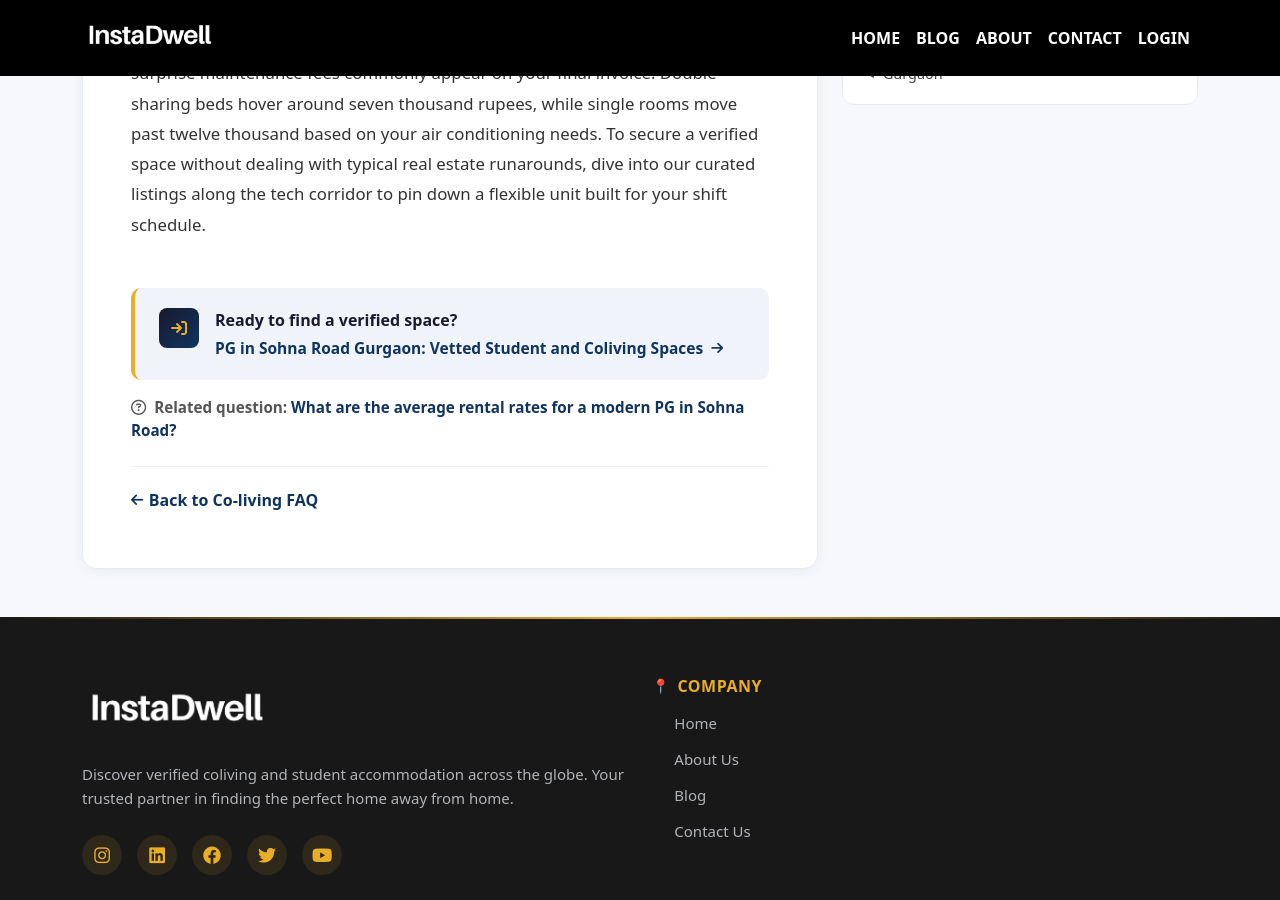
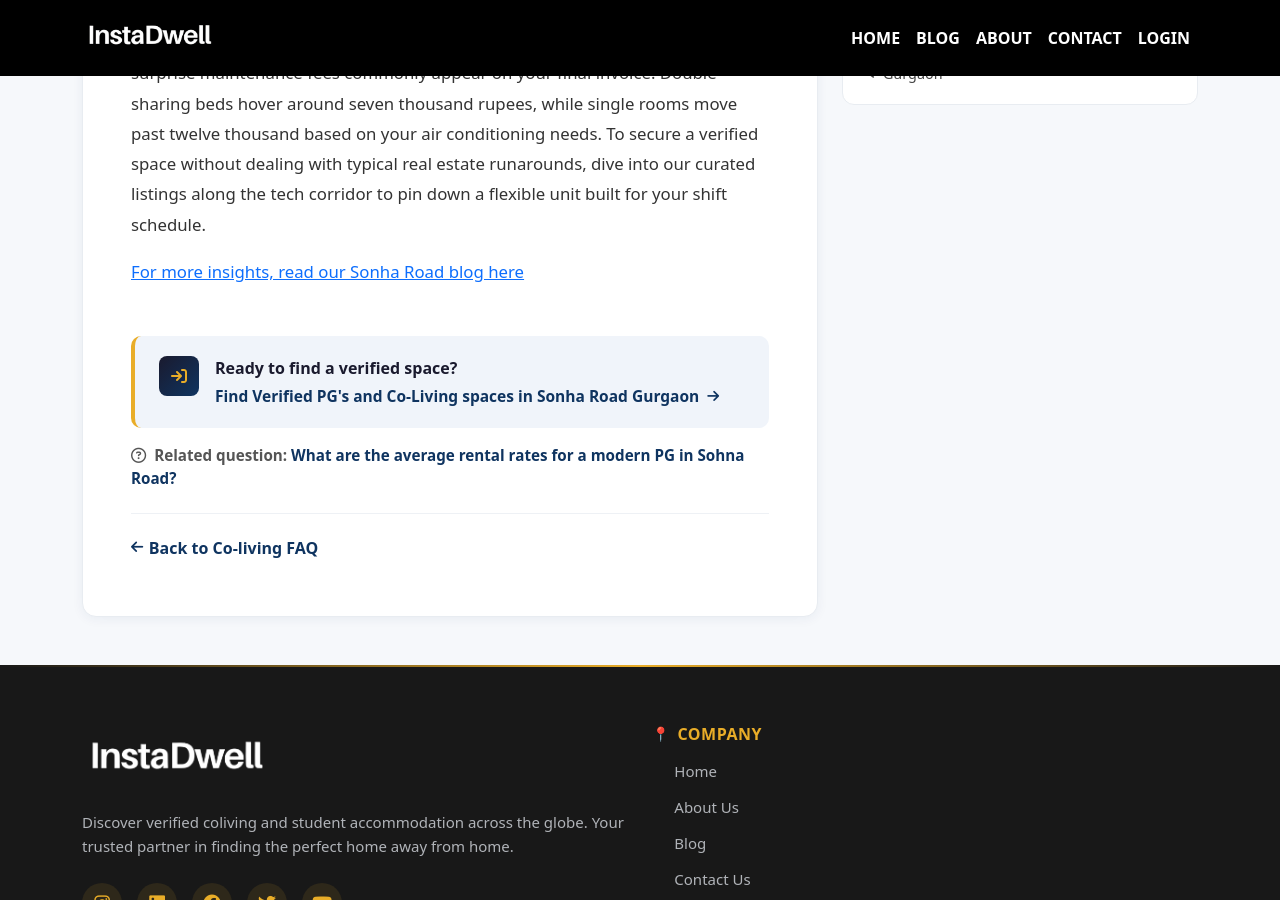
Before and after one commit to instadw/instadwell-blog, a Jekyll site: the page built from _coliving_faq/how-can-you-locate-a-premium-pg-in-sohna-road-gurgaon-without-brokerage.md, in a window 1280 px wide and 900 px high, scrolled down 682 px. Built offline with Jekyll 4.4.1, drawn with Linux system fonts in a browser that asks for light colours.

Commit message:
Update how-can-you-locate-a-premium-pg-in-sohna-road-gurgaon-without-brokerage.md

```diff
--- a/_coliving_faq/how-can-you-locate-a-premium-pg-in-sohna-road-gurgaon-without-brokerage.md
+++ b/_coliving_faq/how-can-you-locate-a-premium-pg-in-sohna-road-gurgaon-without-brokerage.md
@@ -6,8 +6,8 @@ category: "Gurgaon"
 order: 1
 author: Sanchit
 date: 2026-05-21T11:00:00.000+05:30
-money_page_url: "https://instadwell.com/blog/pg-sohna-road-gurgaon"
-money_page_label: "PG in Sohna Road Gurgaon: Vetted Student and Coliving Spaces"
+money_page_url: "https://instadwell.com/search?lat=28.4179705&lng=77.0419807&location=C29R%2B5QQ%2C%20Malibu%20Towne%2C%20Sector%2047%2C%20Gurugram%2C%20Haryana%20122018%2C%20India&city=Gurugram&country=India"
+money_page_label: "Find Verified PG's and Co-Living spaces in Sonha Road Gurgaon"
 related_faq: "pg-in-sohna-road"
 related_faq_label: "What are the average rental rates for a modern PG in Sohna Road?"
 ---
@@ -15,3 +15,5 @@ related_faq_label: "What are the average rental rates for a modern PG in Sohna R
 Finding a premium pg in sohna road gurgaon becomes infinitely easier if you look directly at corporate co-living brands rather than local brokers. Most corporate professionals target rooms right along the primary commercial sectors to save themselves from exhausting daily commutes. Tech-first operators pack high-speed Wi-Fi, daily housekeeping, and home-style meals directly into the base agreement.
 
 This framework protects you from independent standalone structures where surprise maintenance fees commonly appear on your final invoice. Double-sharing beds hover around seven thousand rupees, while single rooms move past twelve thousand based on your air conditioning needs. To secure a verified space without dealing with typical real estate runarounds, dive into our curated listings along the tech corridor to pin down a flexible unit built for your shift schedule.
+
+[For more insights, read our Sonha Road blog here](https://instadwell.com/blog/pg-sohna-road-gurgaon)
```
